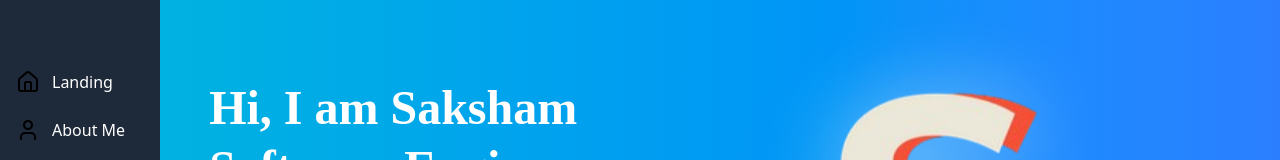
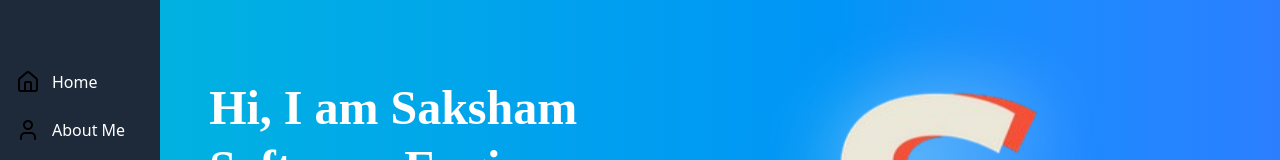
Before and after one commit to sakshamrai101/sak_portfolio, a Next.js app: page /landing in a window 1280 px wide. Shown: the part 178-338 px from the top of the page. Built offline with nearby package versions, Linux system fonts and the light colour scheme; a web font is replaced by a local one.

Commit message:
Navbar label update

```diff
--- a/src/app/components/Navbar.tsx
+++ b/src/app/components/Navbar.tsx
@@ -21,7 +21,7 @@ export const Navbar = () => {
     }, [isMobileOpen]);
 
     const sidebarLinks = [
-        { id: "home", src: house.src, label: "Landing", href: "/landing" },
+        { id: "home", src: house.src, label: "Home", href: "/landing" },
         { id: "about", src: about.src, label: "About Me", href: "/about" },
         { id: "work", src: work.src, label: "Work Ex.", href: "/work" },
         { id: "portfolio", src: portfolio.src, label: "Portfolio", href: "/portfolio" },
```
